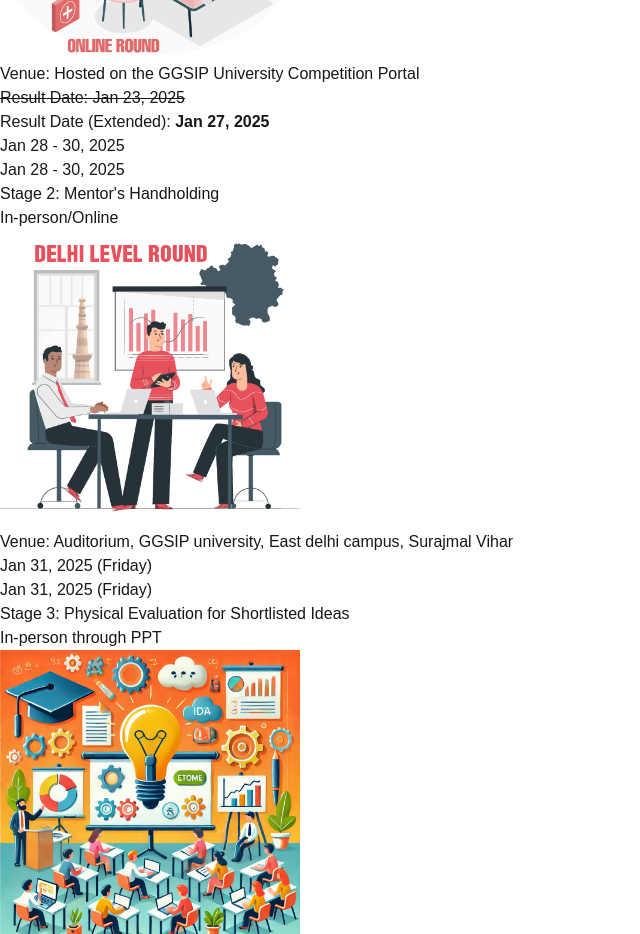
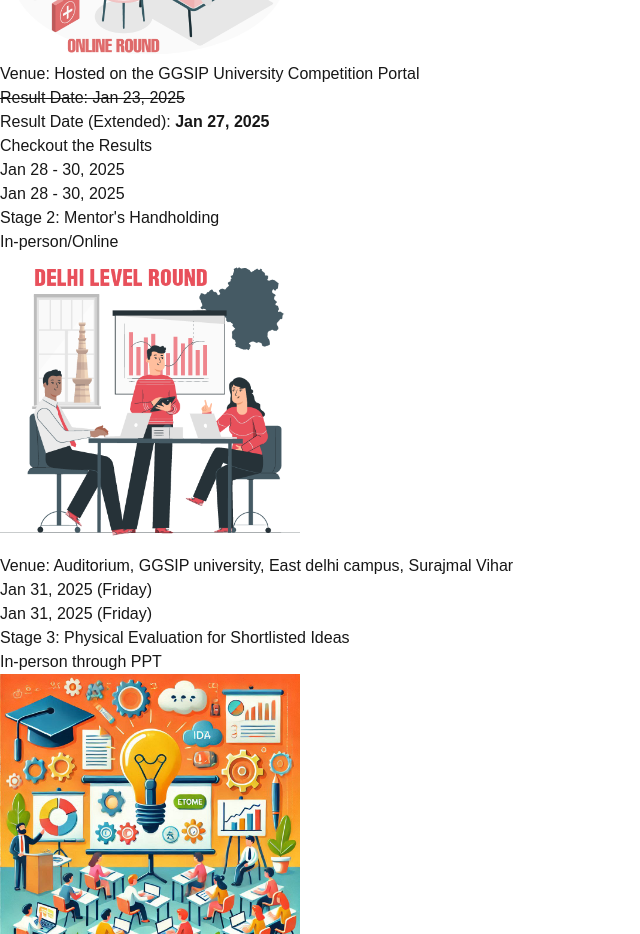
Before and after one commit to Avnish-oP/sdi2025-website, a Next.js app: page / in a window 1280 px wide. Shown: the part 3940-4874 px from the top of the page, without its empty margins (0-640 px from the left). Built offline with nearby package versions, Linux system fonts and the light colour scheme; no server answers; the database is empty.

Commit message:
sdi 2025 results out

```diff
--- a/src/components/Schedule.tsx
+++ b/src/components/Schedule.tsx
@@ -68,6 +68,13 @@ export function HackathonTimeline() {
           </p>
           <p className="text-neutral-800 text-sm md:text-lg font-normal mt-4">
             <span className="text-indigo-600 text-xl font-bold">Result Date (Extended):</span> <b>Jan 27, 2025</b>
+          </p>
+          <p className="text-neutral-800 text-sm md:text-lg font-normal mt-4">
+            <Link href="/results/selected-for2nd Round-SDI2025.pdf" target="_blank">
+              <button className="px-6 py-3 bg-indigo-600 text-white font-bold rounded-lg shadow-md hover:bg-indigo-700 transition">
+                Checkout the Results
+              </button>
+            </Link>
           </p>
         </div>
       ),
```
Also changed, not shown: 1 other file (tests, documents, lock files or other folders). Lines whose indentation alone changed are shown as unchanged.
